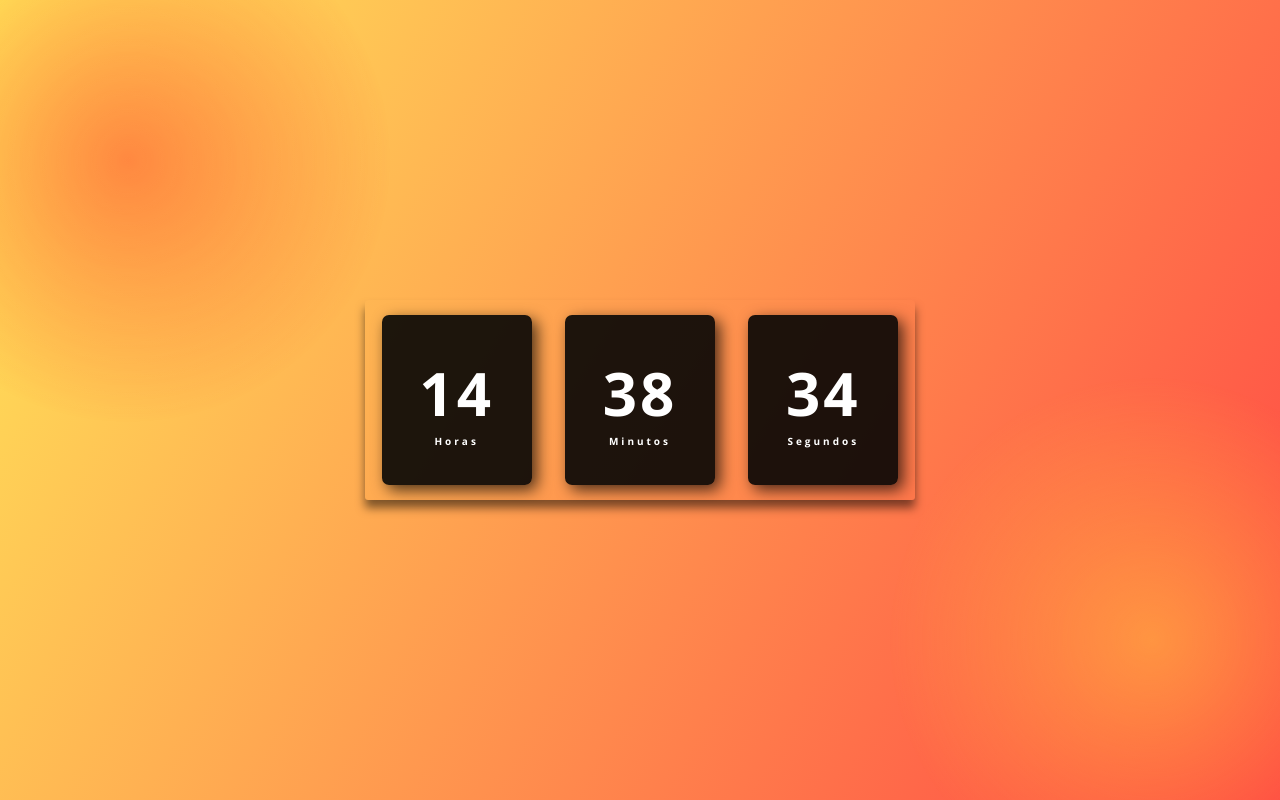
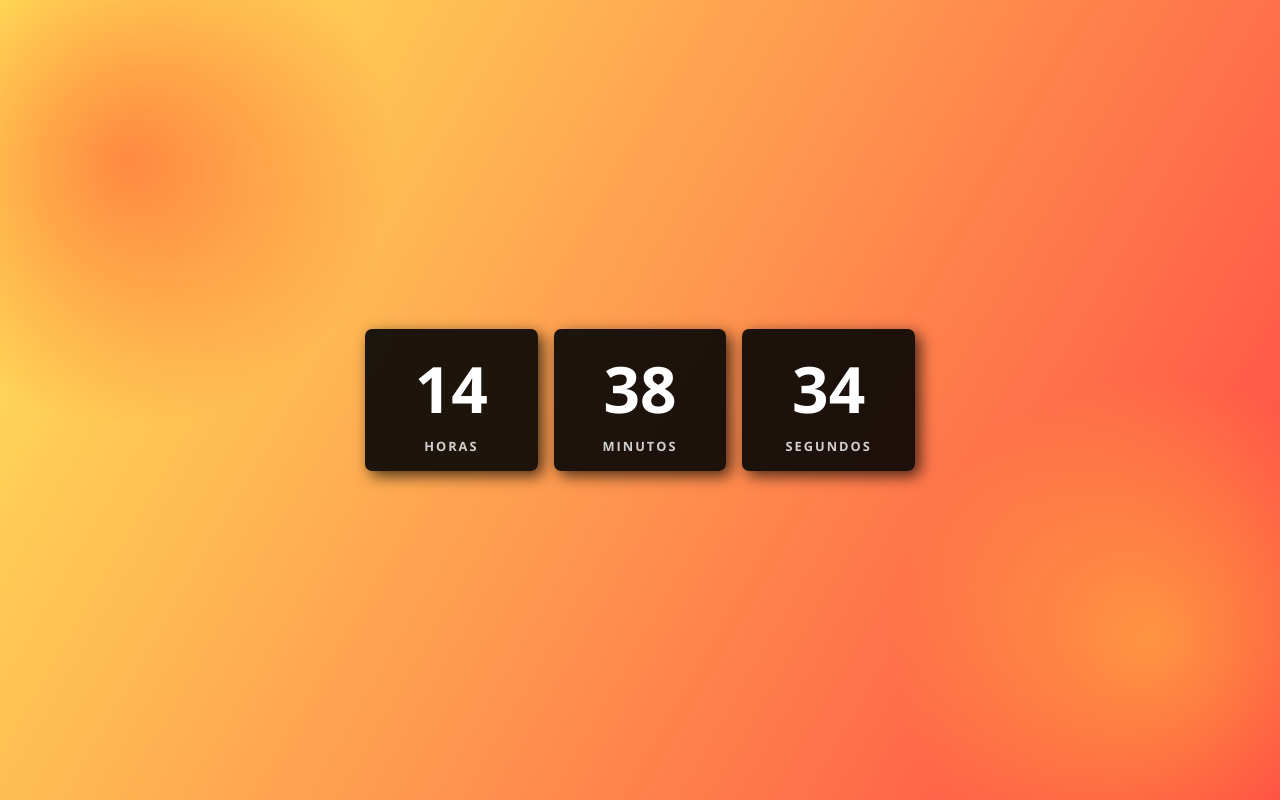
Before and after one commit to UaiSilvaz/RELOGIO, a plain HTML site: page index.html in a window 1280 px wide. Drawn offline with nearby package versions, Linux system fonts and the light colour scheme.

Commit message:
Update style.css

```diff
--- a/assets/css/style.css
+++ b/assets/css/style.css
@@ -1,57 +1,58 @@
 @import url('https://fonts.googleapis.com/css2?family=Open+Sans:ital,wght@0,300..800;1,300..800&display=swap');
 
-*{
+* {
     margin: 0;
     padding: 0;
+    box-sizing: border-box;
     font-family: 'Open Sans', sans-serif;
 }
 
-body{
-    height: 100vh;
+body {
+    min-height: 100vh;
     background: linear-gradient(120deg, #ffe53bd8, #ff2525da);
     display: flex;
     align-items: center;
     justify-content: center;
+    padding: 1rem;
 }
 
-.relogio{
+.relogio {
     display: flex;
     align-items: center;
     justify-content: space-around;
-    height: 200px;
-    width: 550px;
+    width: 100%;
+    max-width: 550px;
     background: transparent;
-    border-radius: 3px;
-    box-shadow: 0px 8px 10px rgba(0, 0, 0, 0.5);
-
+    gap: 1rem;
+    flex-wrap: wrap;
 }
 
-.relogio div{
-    height: 170px;
-    width: 150px;
-    display: flex;
-    flex-direction: column;
-    align-items: center;
-    justify-content: center;
-    color: #fff;
+.relogio div {
+    flex: 1 1 100px;
+    min-width: 100px;
+    padding: 1rem;
     background: rgba(5, 5, 5, 0.9);
     box-shadow: 5px 5px 15px rgba(0, 0, 0, .7);
     border-radius: 7px;
-    letter-spacing: 3px;
-
+    color: #fff;
+    text-align: center;
 }
 
-.relogio span{
+.relogio span {
+    display: block;
     font-weight: bolder;
-    font-size: 60px;
-
+    font-size: clamp(2.5rem, 10vw, 4rem); /* tamanho responsivo */
 }
 
-.relogio span.tempo{
-    font-size: 10px;
+.relogio span.tempo {
+    font-size: 0.8rem;
+    letter-spacing: 2px;
+    text-transform: uppercase;
+    opacity: 0.8;
+    margin-top: 0.3rem;
 }
 
-.particulas{
+.particulas {
     position: fixed;
     top: 0;
     left: 0;
@@ -60,6 +61,22 @@ body{
     z-index: -1;
     opacity: 0.5;
     background:
-    radial-gradient(circle at 10% 20%, #ff2525da 0%, transparent 20%),
-    radial-gradient(circle at 90% 80%, #ffe53bd8 0%, transparent 20%);
+        radial-gradient(circle at 10% 20%, #ff2525da 0%, transparent 20%),
+        radial-gradient(circle at 90% 80%, #ffe53bd8 0%, transparent 20%);
 }
+
+/* Responsividade */
+@media (max-width: 500px) {
+    .relogio span {
+        font-size: clamp(2rem, 15vw, 3rem);
+    }
+
+    .relogio div {
+        flex: 1 1 80px;
+        padding: 0.5rem;
+    }
+
+    .relogio span.tempo {
+        font-size: 0.7rem;
+    }
+}
```
